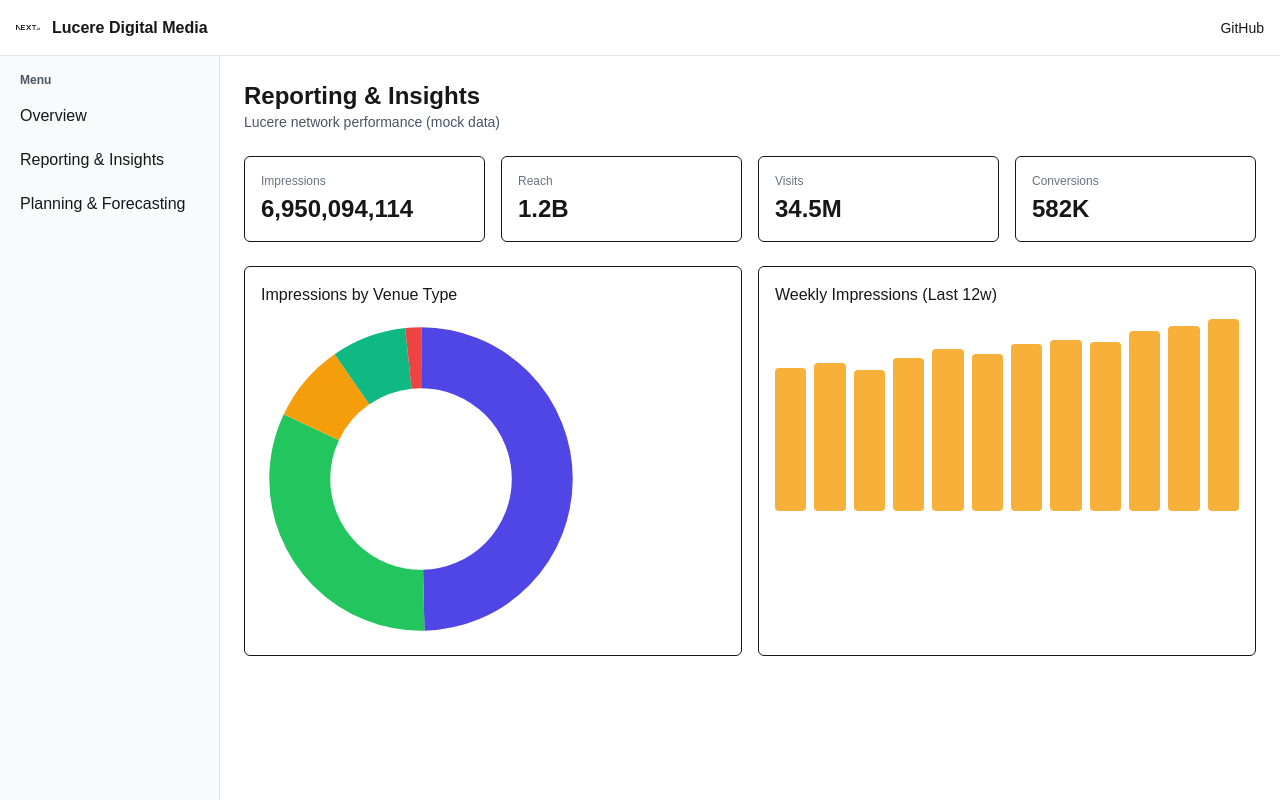
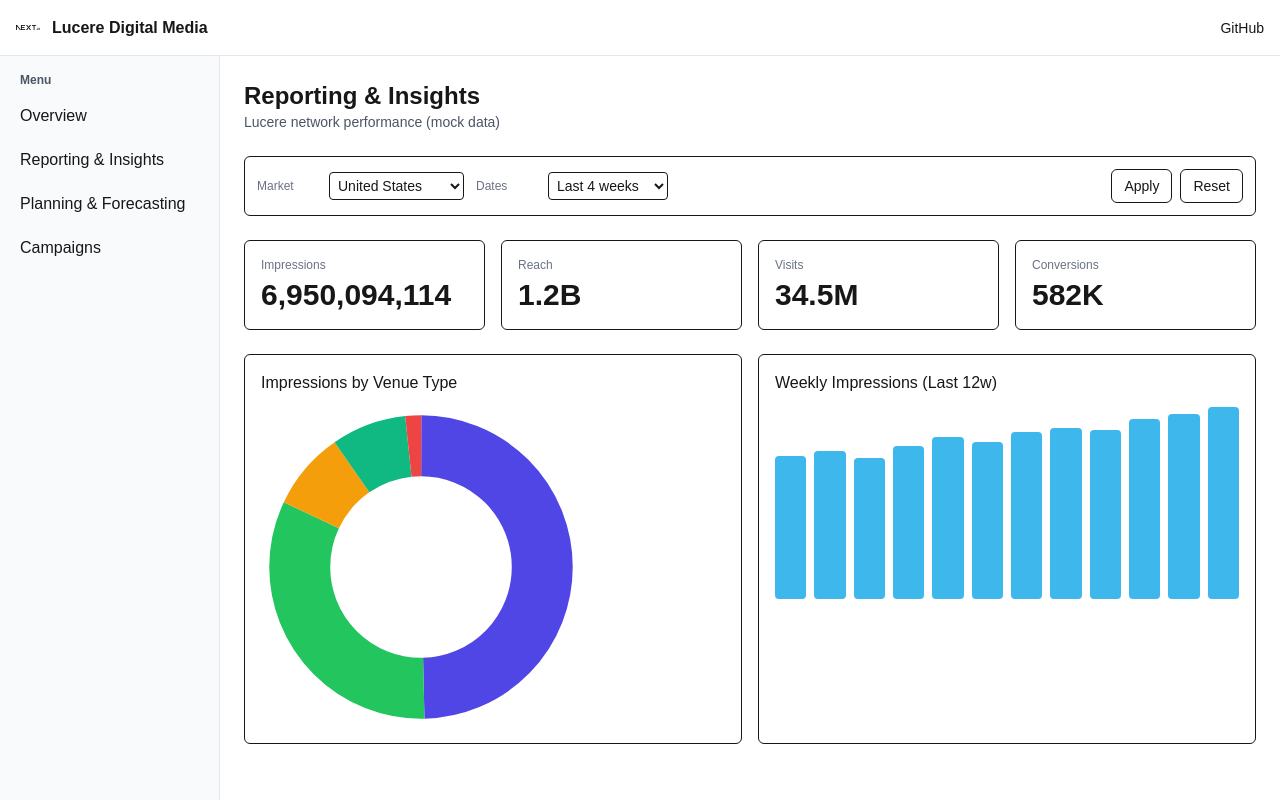
Before and after one commit to merehb/website-playaround, a Next.js app in the folder lucere-portal/: page /reporting in a window 1280 px wide. Built offline with nearby package versions, Linux system fonts and the light colour scheme.

Commit message:
ui: add components, revamp reporting, add campaigns page, polish layout

```diff
--- /dev/null
+++ b/lucere-portal/src/app/campaigns/page.tsx
@@ -0,0 +1,35 @@
+export default function CampaignsPage() {
+  const rows = [
+    { name: "Betterment Q4 Retail", status: "Live", markets: "PA, NJ, NY", impressions: 128_000_000 },
+    { name: "Coke Holiday", status: "Scheduled", markets: "US", impressions: 640_000_000 },
+    { name: "FanDuel Metro", status: "Paused", markets: "NYC", impressions: 42_000_000 },
+  ];
+
+  return (
+    <div className="space-y-6">
+      <h1 className="text-2xl font-semibold">Campaigns</h1>
+      <div className="border rounded-md overflow-x-auto bg-white">
+        <table className="w-full text-sm">
+          <thead className="bg-gray-50 text-gray-600">
+            <tr>
+              <th className="text-left px-4 py-2">Name</th>
+              <th className="text-left px-4 py-2">Status</th>
+              <th className="text-left px-4 py-2">Markets</th>
+              <th className="text-left px-4 py-2">Impressions</th>
+            </tr>
+          </thead>
+          <tbody>
+            {rows.map((r) => (
+              <tr key={r.name} className="border-t">
+                <td className="px-4 py-2 font-medium">{r.name}</td>
+                <td className="px-4 py-2">{r.status}</td>
+                <td className="px-4 py-2">{r.markets}</td>
+                <td className="px-4 py-2">{r.impressions.toLocaleString()}</td>
+              </tr>
+            ))}
+          </tbody>
+        </table>
+      </div>
+    </div>
+  );
+}
--- a/lucere-portal/src/app/layout.tsx
+++ b/lucere-portal/src/app/layout.tsx
@@ -43,6 +43,7 @@ export default function RootLayout({
             <Link href="/" className="block px-2 py-2 rounded hover:bg-gray-100">Overview</Link>
             <Link href="/reporting" className="block px-2 py-2 rounded hover:bg-gray-100">Reporting & Insights</Link>
             <Link href="/planning" className="block px-2 py-2 rounded hover:bg-gray-100">Planning & Forecasting</Link>
+            <Link href="/campaigns" className="block px-2 py-2 rounded hover:bg-gray-100">Campaigns</Link>
           </aside>
 
           <main className="p-6">{children}</main>
--- a/lucere-portal/src/app/reporting/page.tsx
+++ b/lucere-portal/src/app/reporting/page.tsx
@@ -1,21 +1,22 @@
 "use client";
 
 import { useMemo } from "react";
-
-type DataPoint = { label: string; value: number; color: string };
+import { KpiCard } from "@/components/KpiCard";
+import { FilterBar } from "@/components/FilterBar";
+import { MiniBars, MiniPie, PieDatum } from "@/components/Charts";
 
 export default function ReportingPage() {
   const kpis = useMemo(
     () => [
-      { label: "Impressions", value: 6950094114, color: "#4F46E5" },
-      { label: "Reach", value: 1245000000, color: "#22C55E" },
-      { label: "Visits", value: 34500000, color: "#F59E0B" },
-      { label: "Conversions", value: 582000, color: "#EF4444" },
+      { label: "Impressions", value: 6950094114 },
+      { label: "Reach", value: 1245000000 },
+      { label: "Visits", value: 34500000 },
+      { label: "Conversions", value: 582000 },
     ],
     []
   );
 
-  const categories: DataPoint[] = useMemo(
+  const categories: PieDatum[] = useMemo(
     () => [
       { label: "Grocery", value: 49.62, color: "#4F46E5" },
       { label: "Convenience", value: 32.38, color: "#22C55E" },
@@ -33,71 +34,32 @@ export default function ReportingPage() {
         <p className="text-sm text-gray-600">Lucere network performance (mock data)</p>
       </div>
 
+      <FilterBar />
+
       <section className="grid grid-cols-1 md:grid-cols-4 gap-4">
-        {kpis.map((kpi) => (
-          <div key={kpi.label} className="border rounded-md p-4">
-            <div className="text-xs text-gray-500">{kpi.label}</div>
-            <div className="text-2xl font-bold mt-1">
-              {kpi.label === "Impressions"
-                ? kpi.value.toLocaleString()
-                : new Intl.NumberFormat("en-US", { notation: "compact", maximumFractionDigits: 1 }).format(kpi.value)}
-            </div>
-          </div>
+        {kpis.map((k) => (
+          <KpiCard
+            key={k.label}
+            label={k.label}
+            value={
+              k.label === "Impressions"
+                ? k.value.toLocaleString()
+                : new Intl.NumberFormat("en-US", { notation: "compact", maximumFractionDigits: 1 }).format(k.value)
+            }
+          />
         ))}
       </section>
 
       <section className="grid grid-cols-1 lg:grid-cols-2 gap-4">
-        <div className="border rounded-md p-4">
+        <div className="border rounded-md p-4 bg-white">
           <h2 className="font-medium mb-3">Impressions by Venue Type</h2>
-          <PieChart data={categories} />
+          <MiniPie data={categories} />
         </div>
-        <div className="border rounded-md p-4">
+        <div className="border rounded-md p-4 bg-white">
           <h2 className="font-medium mb-3">Weekly Impressions (Last 12w)</h2>
-          <BarChart />
+          <MiniBars values={[62, 64, 61, 66, 70, 68, 72, 74, 73, 78, 80, 83]} />
         </div>
       </section>
     </div>
   );
 }
-
-function PieChart({ data }: { data: DataPoint[] }) {
-  const total = data.reduce((s, d) => s + d.value, 0);
-  let cumulative = 0;
-
-  return (
-    <svg viewBox="0 0 42 42" className="w-full max-w-xs">
-      {data.map((d, i) => {
-        const value = (d.value / total) * 100;
-        const dashArray = `${value} ${100 - value}`;
-        const dashOffset = 25 - (cumulative / 100) * 100;
-        cumulative += value;
-        return (
-          <circle
-            key={i}
-            r="15.915"
-            cx="21"
-            cy="21"
-            fill="transparent"
-            stroke={d.color}
-            strokeWidth="8"
-            strokeDasharray={dashArray}
-            strokeDashoffset={dashOffset}
-          />
-        );
-      })}
-    </svg>
-  );
-}
-
-function BarChart() {
-  const values = [62, 64, 61, 66, 70, 68, 72, 74, 73, 78, 80, 83];
-  const max = Math.max(...values);
-
-  return (
-    <div className="grid grid-cols-12 items-end gap-2 h-48">
-      {values.map((v, i) => (
-        <div key={i} className="bg-[#F59E0B]/80 rounded-sm" style={{ height: `${(v / max) * 100}%` }} />
-      ))}
-    </div>
-  );
-}
--- /dev/null
+++ b/lucere-portal/src/components/Charts.tsx
@@ -0,0 +1,40 @@
+export type PieDatum = { label: string; value: number; color: string };
+
+export function MiniPie({ data }: { data: PieDatum[] }) {
+  const total = data.reduce((s, d) => s + d.value, 0);
+  let cumulative = 0;
+  return (
+    <svg viewBox="0 0 42 42" className="w-full max-w-xs">
+      {data.map((d, i) => {
+        const pct = (d.value / total) * 100;
+        const dashArray = `${pct} ${100 - pct}`;
+        const dashOffset = 25 - (cumulative / 100) * 100;
+        cumulative += pct;
+        return (
+          <circle
+            key={i}
+            r="15.915"
+            cx="21"
+            cy="21"
+            fill="transparent"
+            stroke={d.color}
+            strokeWidth="8"
+            strokeDasharray={dashArray}
+            strokeDashoffset={dashOffset}
+          />
+        );
+      })}
+    </svg>
+  );
+}
+
+export function MiniBars({ values }: { values: number[] }) {
+  const max = Math.max(...values);
+  return (
+    <div className="grid grid-cols-12 items-end gap-2 h-48">
+      {values.map((v, i) => (
+        <div key={i} className="bg-[#0EA5E9]/80 rounded-sm" style={{ height: `${(v / max) * 100}%` }} />
+      ))}
+    </div>
+  );
+}
--- /dev/null
+++ b/lucere-portal/src/components/FilterBar.tsx
@@ -0,0 +1,53 @@
+"use client";
+
+import { useState } from "react";
+
+type Props = {
+  onApply?: (filters: { market: string; dateRange: string }) => void;
+};
+
+export function FilterBar({ onApply }: Props) {
+  const [market, setMarket] = useState("United States");
+  const [dateRange, setDateRange] = useState("Last 4 weeks");
+
+  return (
+    <div className="border rounded-md p-3 bg-white flex flex-col md:flex-row gap-3 items-start md:items-center">
+      <div className="flex items-center gap-2">
+        <label className="text-xs text-gray-500 w-16">Market</label>
+        <select className="border rounded p-1 text-sm" value={market} onChange={(e) => setMarket(e.target.value)}>
+          <option>United States</option>
+          <option>Philadelphia, PA</option>
+          <option>New York, NY</option>
+          <option>Los Angeles, CA</option>
+        </select>
+      </div>
+      <div className="flex items-center gap-2">
+        <label className="text-xs text-gray-500 w-16">Dates</label>
+        <select className="border rounded p-1 text-sm" value={dateRange} onChange={(e) => setDateRange(e.target.value)}>
+          <option>Last 4 weeks</option>
+          <option>Last 12 weeks</option>
+          <option>QTD</option>
+          <option>YTD</option>
+        </select>
+      </div>
+      <div className="md:ml-auto flex gap-2">
+        <button
+          className="text-sm px-3 py-1.5 border rounded-md hover:bg-gray-50"
+          onClick={() => onApply?.({ market, dateRange })}
+        >
+          Apply
+        </button>
+        <button
+          className="text-sm px-3 py-1.5 border rounded-md hover:bg-gray-50"
+          onClick={() => {
+            setMarket("United States");
+            setDateRange("Last 4 weeks");
+            onApply?.({ market: "United States", dateRange: "Last 4 weeks" });
+          }}
+        >
+          Reset
+        </button>
+      </div>
+    </div>
+  );
+}
--- /dev/null
+++ b/lucere-portal/src/components/KpiCard.tsx
@@ -0,0 +1,17 @@
+type KpiCardProps = {
+  label: string;
+  value: string | number | React.ReactNode;
+  hint?: string;
+};
+
+export function KpiCard({ label, value, hint }: KpiCardProps) {
+  return (
+    <div className="border rounded-md p-4 bg-white">
+      <div className="text-xs text-gray-500 flex items-center gap-2">
+        <span>{label}</span>
+        {hint ? <span className="text-[10px] text-gray-400">{hint}</span> : null}
+      </div>
+      <div className="text-2xl md:text-3xl font-bold mt-1">{value}</div>
+    </div>
+  );
+}
```
